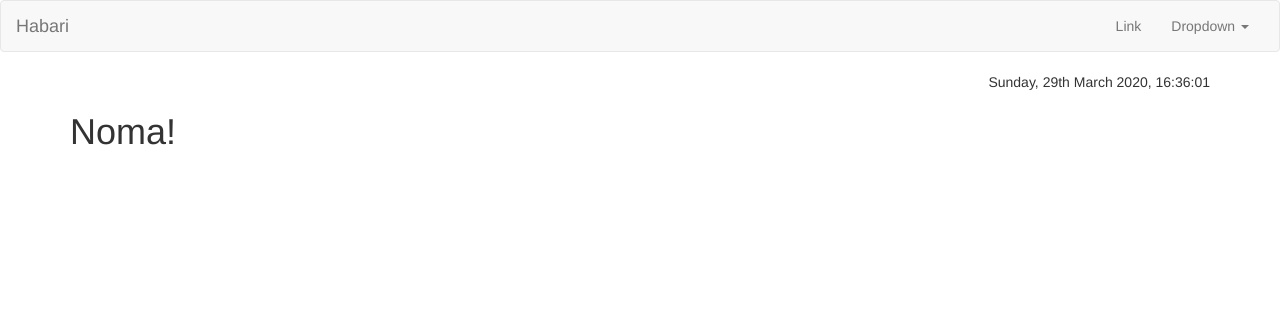
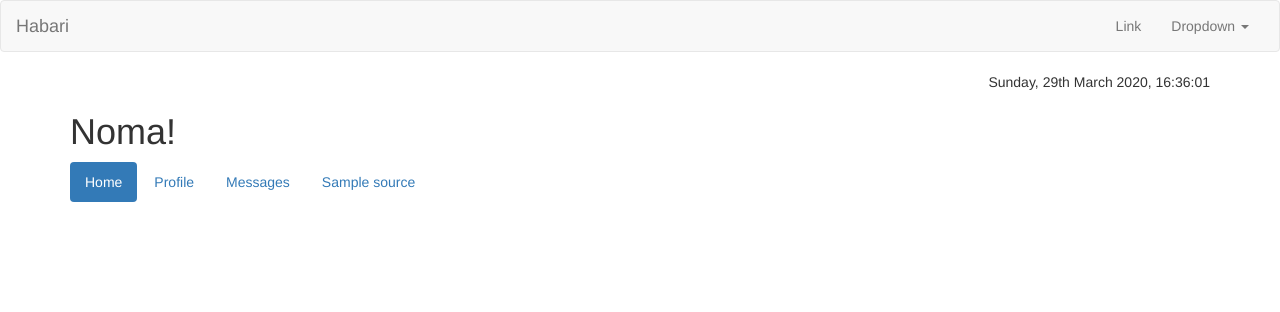
Before and after one commit to ppolle/habari, a Django app: template habari/apps/core/templates/core/index.html in a window 1280 px wide. Shown: the top 312 px of the page. Run offline with Django 3.2, Linux system fonts and the light colour scheme; the template is opened without the code that fills it: most values are stand-ins (such as "Sample title", 1, 10 or a date in 2020); some libraries are stand-ins or nearby versions.

Commit message:
this commit will update context processors

```diff
--- /dev/null
+++ b/habari/apps/core/context_processors.py
@@ -0,0 +1,5 @@
+from habari.apps.crawl.models import NewsSource
+
+def get_source_names(request):
+	sources = NewsSource.objects.values_list('name', flat=True)
+	return {'sources':sources}
--- a/habari/apps/core/templates/core/index.html
+++ b/habari/apps/core/templates/core/index.html
@@ -3,5 +3,6 @@
 <section class="text-right">{% now "l, jS F Y, H:i:s" %}</section>
 
 <h1>Noma!</h1>
+{% include 'includes/_bottom_nav.html' %}
 
 {% endblock %}
--- a/habari/apps/core/templates/includes/_bottom_nav.html
+++ b/habari/apps/core/templates/includes/_bottom_nav.html
@@ -2,4 +2,7 @@
   <li role="presentation" class="active"><a href="#">Home</a></li>
   <li role="presentation"><a href="#">Profile</a></li>
   <li role="presentation"><a href="#">Messages</a></li>
+  {% for source in sources %}
+  <li role="presentation"><a href="#">{{source}}</a></li>
+  {% endfor %}
 </ul>
--- a/habari/settings/base.py
+++ b/habari/settings/base.py
@@ -46,6 +46,7 @@ MIDDLEWARE_CLASSES = [
     'django.contrib.auth.middleware.SessionAuthenticationMiddleware',
     'django.contrib.messages.middleware.MessageMiddleware',
     'django.middleware.clickjacking.XFrameOptionsMiddleware',
+    'habari.apps.core.context_processors.get_source_names',
 ]
 
 ROOT_URLCONF = 'habari.urls'
```
